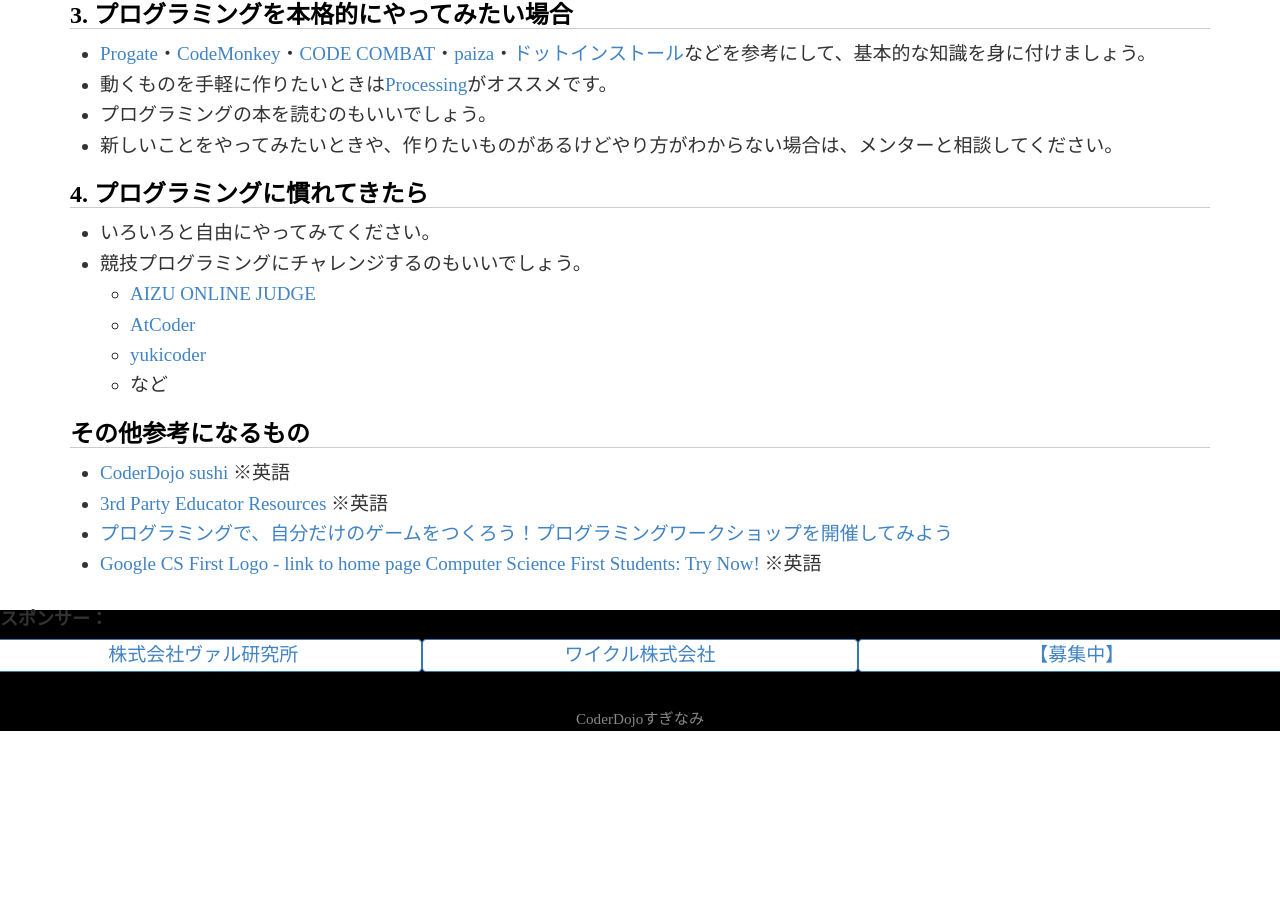
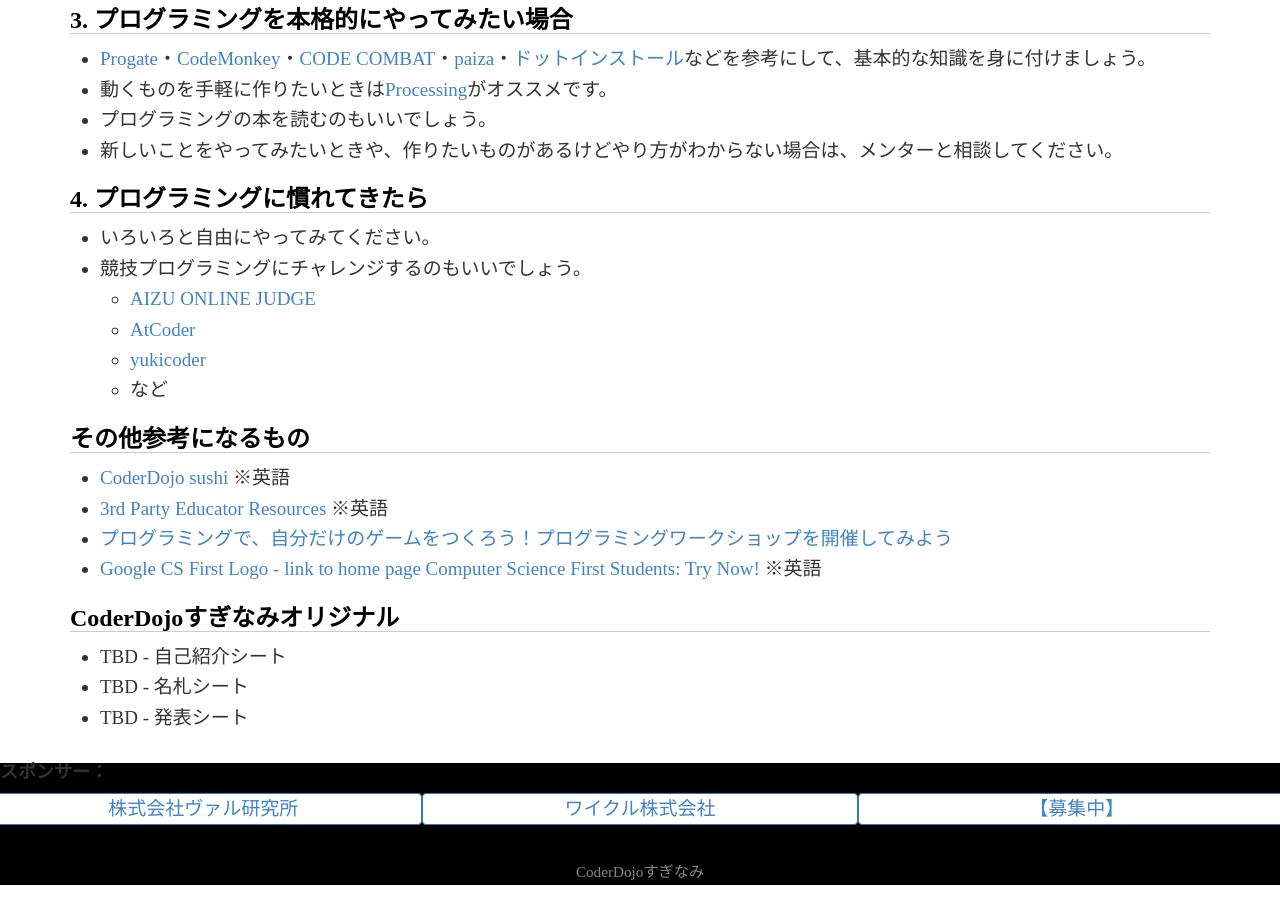
Before and after one commit to coderdojo-suginami/coderdojo-suginami.github.io, a Jekyll site: the page built from materials/index.md, in a window 1280 px wide and 900 px high, scrolled down 920 px. Built offline with Jekyll 4.4.1, drawn with Linux system fonts in a browser that asks for light colours; before the commit the page ends 1666 px from its top, so only the background shows below that.

Commit message:
Update materials

```diff
--- a/materials/index.md
+++ b/materials/index.md
@@ -1,6 +1,6 @@
 ---
 layout: page
-title: 教材
+title: <span class="glyphicon glyphicon-book" /></a>教材
 ---
 
 * 基本的には「**自主学習**」となります。
@@ -56,3 +56,10 @@ CoderDojoすぎなみでは、アイスブレイクのときにアンプラグ
 * [プログラミングで、自分だけのゲームをつくろう！プログラミングワークショップを開催してみよう](http://www.canvas.ws/p-ws/guidance.html)
 * [Google CS First Logo - link to home page Computer Science First
 Students: Try Now!](https://www.cs-first.com/en/home) ※英語
+
+
+## CoderDojoすぎなみオリジナル
+
+* TBD - 自己紹介シート
+* TBD - 名札シート
+* TBD - 発表シート
```
